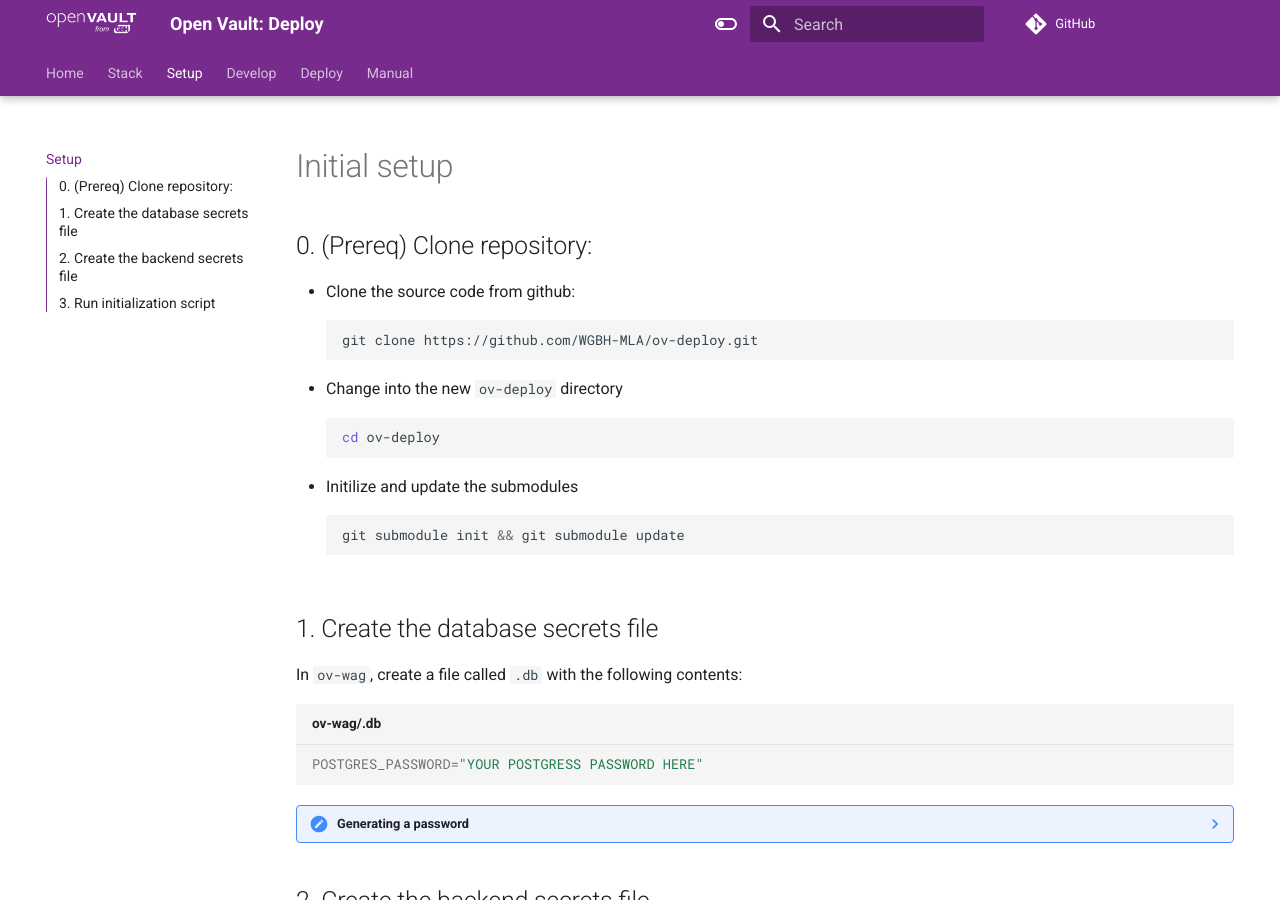
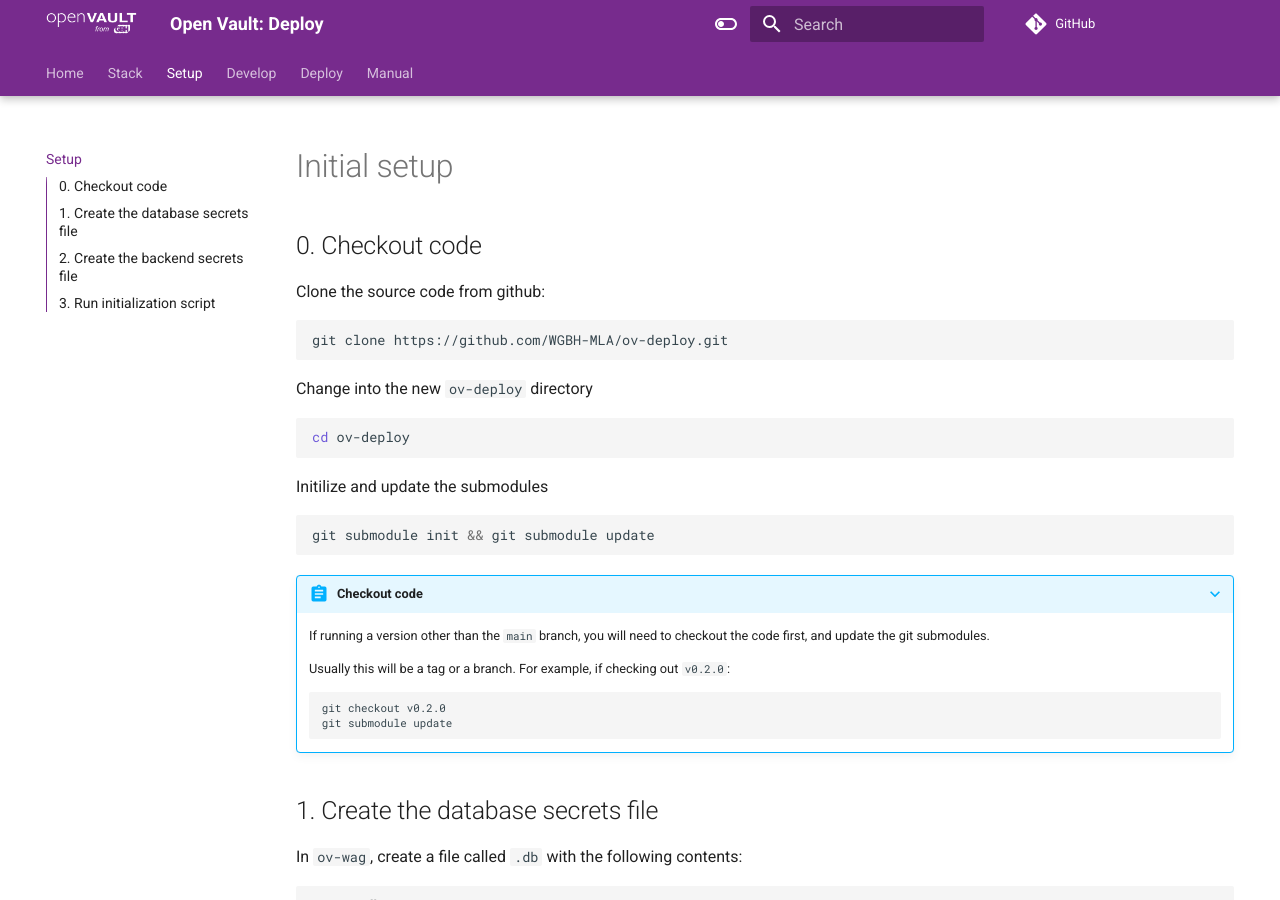
Before and after one commit to WGBH-MLA/ov-deploy, an MkDocs documentation site: the page built from docs/setup.md, in a window 1280 px wide and 900 px high. Built offline with MkDocs 1.6.1 and Material for MkDocs 9.7.7, drawn with Linux system fonts in a browser that asks for light colours; emoji names are drawn with the system emoji font; comment, search, counter and statistics services are not loaded.

Commit message:
Expand setup steps

````diff
--- a/docs/setup.md
+++ b/docs/setup.md
@@ -1,22 +1,40 @@
 # Initial setup
 
-## 0. (Prereq) Clone repository:
-- Clone the source code from github:
-``` bash
+## 0. Checkout code
+
+Clone the source code from github:
+
+```bash
 git clone https://github.com/WGBH-MLA/ov-deploy.git
 ```
-- Change into the new `ov-deploy` directory
-``` bash
+
+Change into the new `ov-deploy` directory
+
+```bash
 cd ov-deploy
 ```
-- Initilize and update the submodules
-``` bash
+
+Initilize and update the submodules
+
+```bash
 git submodule init && git submodule update
 ```
+
+???+ abstract "Checkout code"
+
+    If running a version other than the `main` branch, you will need to checkout the code first, and update the git submodules.
+
+    Usually this will be a tag or a branch. For example, if checking out `v0.2.0`:
+
+    ```bash
+    git checkout v0.2.0
+    git submodule update
+    ```
 
 ## 1. Create the database secrets file
 
 In `ov-wag`, create a file called `.db` with the following contents:
+
 ```bash title="ov-wag/.db"
 POSTGRES_PASSWORD="YOUR POSTGRESS PASSWORD HERE"
 ```
````
